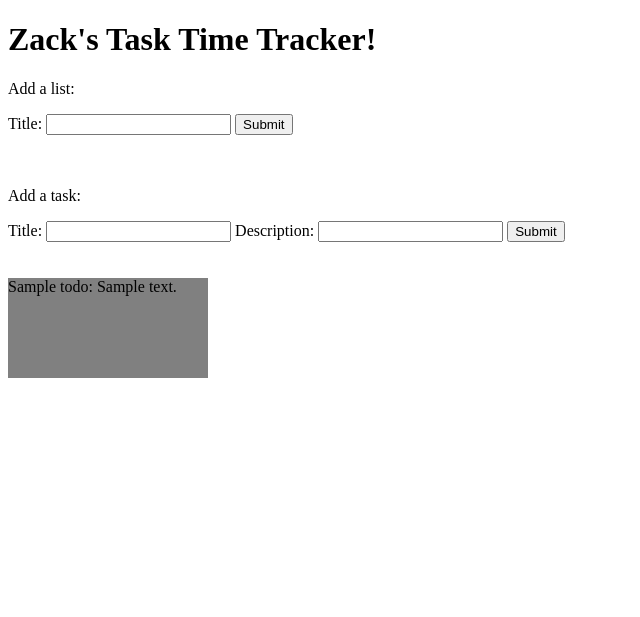
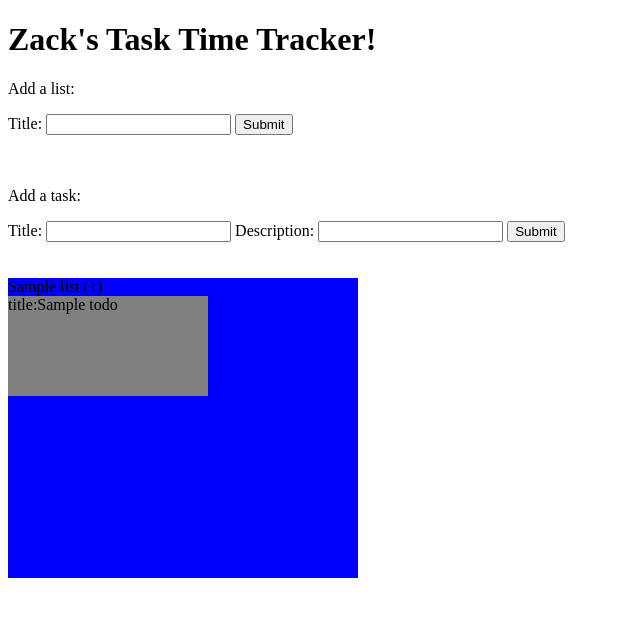
Before and after one commit to zackstout/Todo-Time-Tracker, a PHP site: page / in a window 1280 px wide. Shown: the top 617 px of the page, without its empty margins (0-640 px from the left). Run offline with PHP 8.4, Linux system fonts and the light colour scheme; tables that the repository leaves empty or names only in its code hold one stand-in row (values such as "Sample post").

Commit message:
now have tasks attached to and displayed on top of their respective lists

```diff
--- a/index.php
+++ b/index.php
@@ -35,6 +35,29 @@
 
 
 <?php
+
+$num_of_lists = 0;
+
+//Get Lists:
+require_once('connect.php');
+
+if(mysqli_connect_errno()) {
+  echo "error" . mysqli_connect_error();
+} else {
+  $query = 'SELECT * FROM lists;';
+  $result = mysqli_query($connection, $query);
+  // $num_of_lists = sizeOf($result);
+}
+
+while($row = mysqli_fetch_array($result)) {
+  $title = $row["title"];
+  $id = $row["id"];
+
+  echo "<div class='list' id='list$id'>$title ($id)</div><br>";
+
+}
+
+//Get tasks:
 require_once('connect.php');
 
 if(mysqli_connect_errno()) {
@@ -47,12 +70,30 @@ if(mysqli_connect_errno()) {
 while($row = mysqli_fetch_array($result)) {
   $title = $row["title"];
   $description = $row["description"];
+  $list_id = $row["list_id"];
 
-  echo "<div class='box'>$title: $description</div><br>";
+  ?>
 
-}
+  <script>
+    var title = <?php echo json_encode($title); ?>;
+    var description = <?php echo json_encode($description); ?>;
+    var list_id = <?php echo json_encode($list_id); ?>;
+
+    $('#list' + list_id).append('<div class="box">title:' + title + '</div>');
+
+    //oh man this is nuts we actually found a good reason to do it in this janky way.
+  </script>
+
+  <?php
+
+  // echo "<div class='box'>$title: $description ($list_id)</div><br>";
+
+} //close While loop
+
+// $var = 'hi Var';
 
 ?>
 
+
 </body>
 </html>
--- a/scripts/client.js
+++ b/scripts/client.js
@@ -1,6 +1,7 @@
 
 $(document).ready(function() {
   console.log('we in');
+
 
 //wow, that is pretty cool:
   $('.box').draggable({
@@ -9,3 +10,6 @@ $(document).ready(function() {
     snap: '.list'
   });
 });
+
+
+//hmm, how do we get info about php variables over here in JS?
--- a/styles/style.css
+++ b/styles/style.css
@@ -9,4 +9,5 @@
 .list {
   background-color: blue;
   width: 350px;
+  height: 300px;
 }
```
